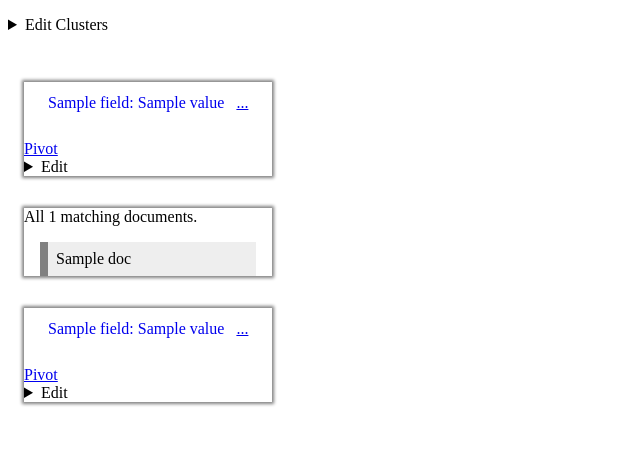
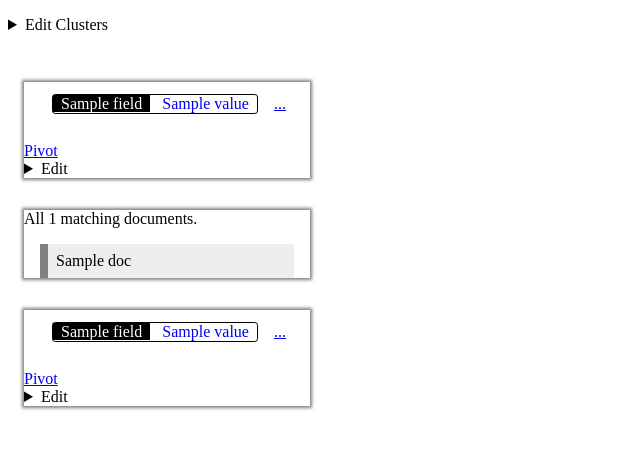
Before and after one commit to SamHames/hyperreal_mirror, a Python web app: template hyperreal/templates/index.html in a window 1280 px wide. Shown: the part 98-547 px from the top of the page, without its empty margins (0-640 px from the left). Run offline with Jinja, Linux system fonts and the light colour scheme; the template is opened without the code that fills it: most values are stand-ins (such as "Sample title", 1, 10 or a date in 2020).

Commit message:
Tweak styling of features in the web view
FossilOrigin-Name: df9e35d632d5971cf3c60cd2c3b1599f3b0c02f2338c7ce2e0c2de01741abea7

```diff
--- a/hyperreal/templates/base.html
+++ b/hyperreal/templates/base.html
@@ -21,10 +21,10 @@
 
 .cluster-list li {
     padding-left: 0;
-    max-width: 40em;
 }
 
 .compact-cluster {
+    max-width: 40em;
     margin: 1em;
     padding: 0.5em;
     padding-left: 0;
@@ -33,7 +33,7 @@
 .compact-cluster li {
     display: inline-block;
     list-style-type: none;
-    margin: 0.25em 0.5em;
+    margin: 0.25em;
     padding-left: 0;
 }
 
@@ -55,6 +55,24 @@ img {
     max-width: 100%;
 }
 
+.feature {
+  border: 0.1em solid black;
+  border-radius: 0.2em;
+  display: inline-block;
+  margin: 0 0.5em;
+}
+
+.field {
+  background: black;
+  color: white;
+  height:  100%;
+  padding: 0 0.5em;
+}
+
+.value {
+    padding: 0 0.5em;
+}
+
     </style>
 
     {% block meta %}
--- a/hyperreal/templates/index.html
+++ b/hyperreal/templates/index.html
@@ -29,7 +29,13 @@
     <li>
         <ul class="compact-cluster">
             {% for feature_id, field, value, score in features %}
-            <li><a class="feature-link" href=/index/{{ index_id }}/?feature_id={{ feature_id }}>{{ field }}: {{ value }}</a><!-- ({{ score }}) --></li>
+            <li>
+                <a class="feature-link" href="/index/{{ index_id }}/?feature_id={{ feature_id }}">
+                    <div class="feature">
+                        <span class="field">{{ field }}</span>
+                        <span class="value">{{ value }}</span></div>
+                </a>
+            </li>
             {% endfor %}
             <a href="/index/{{ index_id }}/cluster/{{ cluster_id }}">...</a>
         </ul>
@@ -57,7 +63,13 @@
     <li>
         <ul class="compact-cluster">
             {% for feature_id, field, value, score in features %}
-            <li><a class="feature-link" href=/index/{{ index_id }}/?feature_id={{ feature_id }}>{{ field }}: {{ value }}</a><!-- ({{ score }}) --></li>
+            <li>
+                <a class="feature-link" href="/index/{{ index_id }}/?feature_id={{ feature_id }}">
+                    <div class="feature">
+                        <span class="field">{{ field }}</span>
+                        <span class="value">{{ value }}</span></div>
+                </a>
+            </li>
             {% endfor %}
             <a href="/index/{{ index_id }}/cluster/{{ cluster_id }}">...</a>
         </ul>
```
Also changed, not shown: hyperreal/templates/cluster.html (+11 -2 lines).
